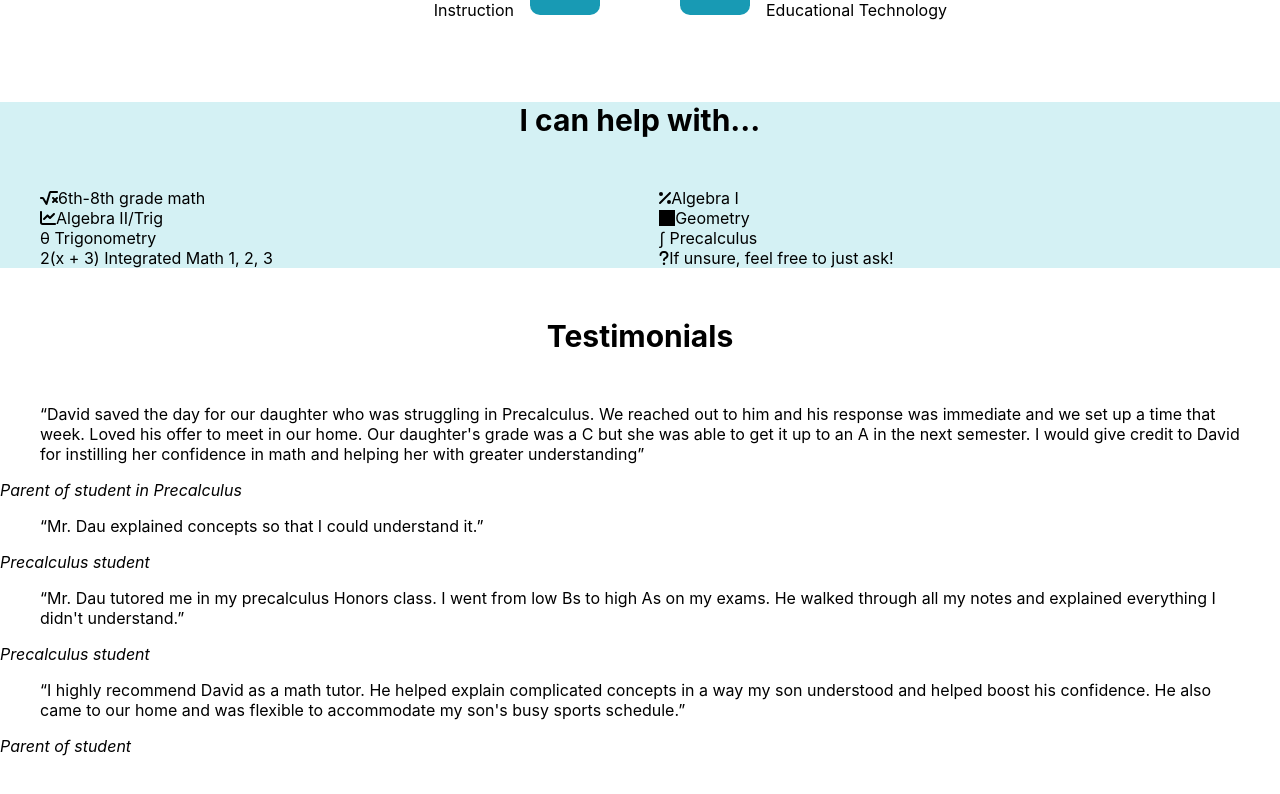
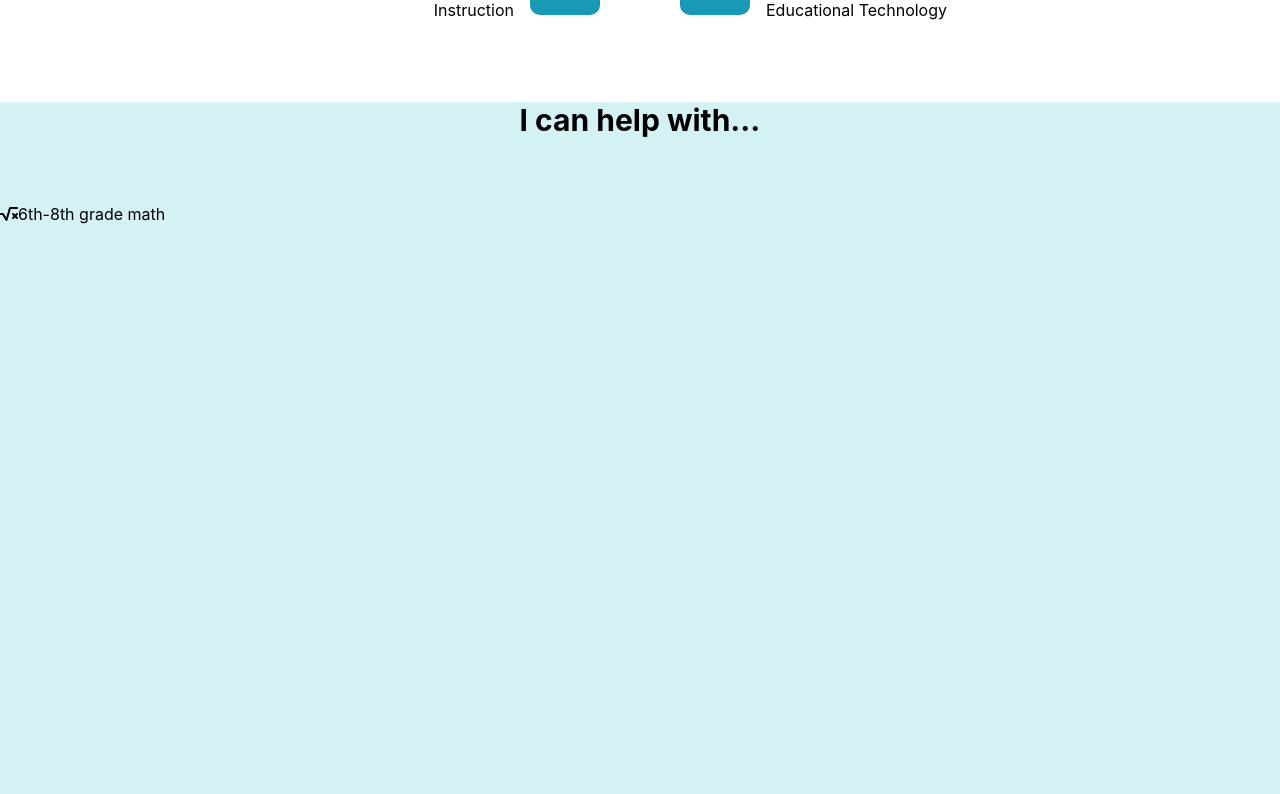
Before and after one commit to zzboncak/david-dau-portfolio, a React (Create React App) app: page / in a window 1280 px wide. Shown: the part 757-1551 px from the top of the page. Built offline with nearby package versions, Linux system fonts and the light colour scheme.

Commit message:
prototype of scrolling help list

```diff
--- a/src/App.css
+++ b/src/App.css
@@ -38,11 +38,11 @@ p {
 }
 
 blockquote p::before {
-  content: '\201C';
+  content: "\201C";
 }
 
 blockquote p::after {
-  content: '\201D';
+  content: "\201D";
 }
 
 .credentials-grid {
@@ -90,3 +90,34 @@ blockquote p::after {
 .secondary-background {
   background-color: var(--secondary-color);
 }
+
+/* Utilities */
+
+.relative {
+  position: relative;
+}
+
+.absolute {
+  position: absolute;
+}
+
+.flex {
+  display: flex;
+}
+
+.sticky {
+  position: sticky;
+  top: 0;
+}
+
+.align-center {
+  align-items: center;
+}
+
+.align-baseline {
+  align-items: baseline;
+}
+
+.full-height {
+  height: 100vh;
+}
--- a/src/App.tsx
+++ b/src/App.tsx
@@ -7,7 +7,7 @@ import {
   faQuestion,
   faChartLine,
   faSquareFull,
-  faPercent
+  faPercent,
 } from "@fortawesome/free-solid-svg-icons";
 import "./App.css";
 
@@ -66,32 +66,125 @@ function App() {
         </section>
         <section className="secondary-background">
           <h2>I can help with...</h2>
-          <ul className="credentials-list">
-            {/** Maybe wrap the icons or symbols in a span to style them and make them stand out */}
-            <li>
+          <section
+            className="help-container relative"
+            style={{ height: "900vh" }}
+          >
+            <article
+              className="absolute"
+              style={{
+                height: "100vh",
+              }}
+            >
+              <div className="flex align-baseline full-height">
+                <div className="sticky">
+                  <FontAwesomeIcon icon={faSquareRootVariable} />
+                </div>
+                <p>6th-8th grade math</p>
+              </div>
+            </article>
+            <article
+              className="absolute"
+              style={{
+                height: "100vh",
+                paddingTop: "100vh",
+              }}
+            >
+              <div className="flex align-baseline full-height">
+                <div className="sticky">
+                  <FontAwesomeIcon icon={faPercent} />
+                </div>
+                <p>Algebra I</p>
+              </div>
+            </article>
+          </section>
+          {/* <ul className="credentials-list" style={{ height: "900vh" }}>
+            <li
+              className="math-skill"
+              style={{
+                height: "100vh",
+                position: "absolute",
+                paddingTop: "100vh",
+              }}
+            >
               <FontAwesomeIcon icon={faSquareRootVariable} />
               6th-8th grade math
             </li>
-            <li>
+            <li
+              className="math-skill"
+              style={{
+                height: "100vh",
+                position: "absolute",
+                paddingTop: "200vh",
+              }}
+            >
               <FontAwesomeIcon icon={faPercent} />
               Algebra I
             </li>
-            <li>
+            <li
+              className="math-skill"
+              style={{
+                height: "100vh",
+                position: "absolute",
+                paddingTop: "300vh",
+              }}
+            >
               <FontAwesomeIcon icon={faChartLine} />
               Algebra II/Trig
             </li>
-            <li>
+            <li
+              className="math-skill"
+              style={{
+                height: "100vh",
+                position: "absolute",
+                paddingTop: "400vh",
+              }}
+            >
               <FontAwesomeIcon icon={faSquareFull} />
               Geometry
             </li>
-            <li>&theta; Trigonometry</li>
-            <li>∫ Precalculus</li>
-            <li>2(x + 3) Integrated Math 1, 2, 3</li>
-            <li>
+            <li
+              className="math-skill"
+              style={{
+                height: "100vh",
+                position: "absolute",
+                paddingTop: "500vh",
+              }}
+            >
+              &theta; Trigonometry
+            </li>
+            <li
+              className="math-skill"
+              style={{
+                height: "100vh",
+                position: "absolute",
+                paddingTop: "600vh",
+              }}
+            >
+              ∫ Precalculus
+            </li>
+            <li
+              className="math-skill"
+              style={{
+                height: "100vh",
+                position: "absolute",
+                paddingTop: "700vh",
+              }}
+            >
+              2(x + 3) Integrated Math 1, 2, 3
+            </li>
+            <li
+              className="math-skill"
+              style={{
+                height: "100vh",
+                position: "absolute",
+                paddingTop: "800vh",
+              }}
+            >
               <FontAwesomeIcon icon={faQuestion} />
               If unsure, feel free to just ask!
             </li>
-          </ul>
+          </ul> */}
         </section>
         <section>
           <h2>Testimonials</h2>
```
Also changed, not shown: 1 other file (tests, documents, lock files or other folders).
